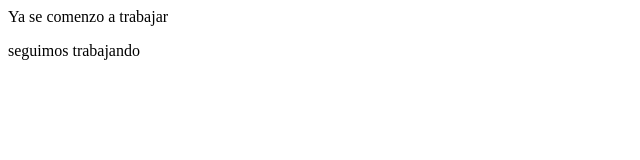
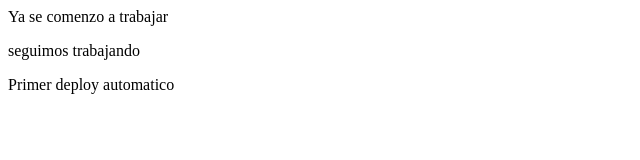
Before and after one commit to igacifuentes/branchs, a plain HTML site: page index.html in a window 1280 px wide. Shown: the whole page, without its empty margins (0-640 px from the left). Drawn offline with Linux system fonts and the light colour scheme.

Commit message:
primer deploy automatico

```diff
--- a/index.html
+++ b/index.html
@@ -4,5 +4,6 @@
 <body>
 <p>Ya se comenzo a trabajar</p>
 <p>seguimos trabajando</p>
+<p>Primer deploy automatico</p>
 </body>
 </html>
```
